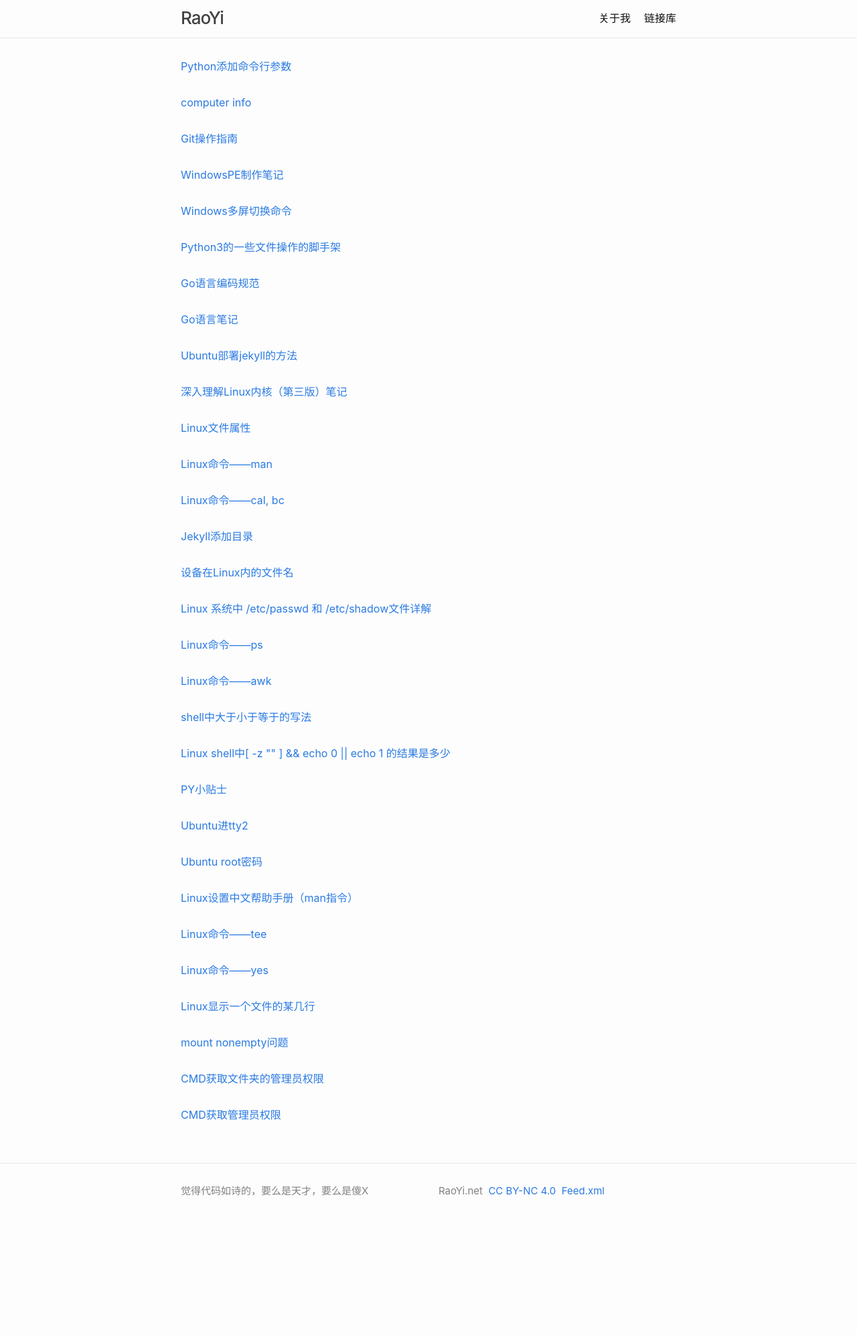
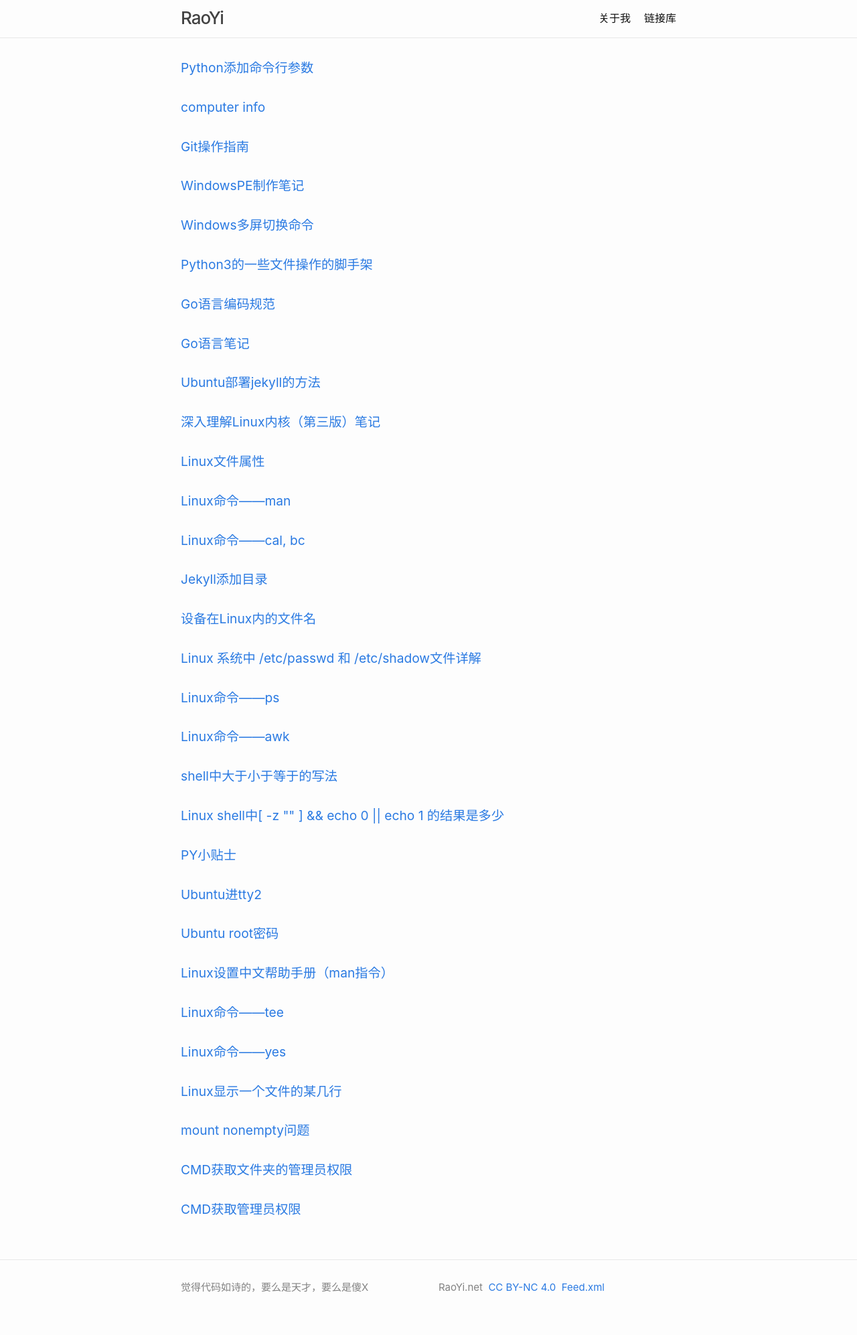
Before and after one commit to raoyi/raoyi.github.io, a Jekyll site: the page built from index.md, in a window 1280 px wide. Shown: the whole page at 67% size. Built offline with Jekyll 4.4.1, drawn with Linux system fonts in a browser that asks for light colours; before the commit the page ends 1850 px from its top, so only the background shows below that.

Commit message:
update _sass/minima/_layout.scss.
Signed-off-by: 一毛 <prcraoyi@qq.com>

```diff
--- a/_sass/minima/_layout.scss
+++ b/_sass/minima/_layout.scss
@@ -229,7 +229,7 @@
 
 .post-link {
   display: block;
-  @include relative-font-size(1.0);
+  @include relative-font-size(1.2);
 }
 
 
```
